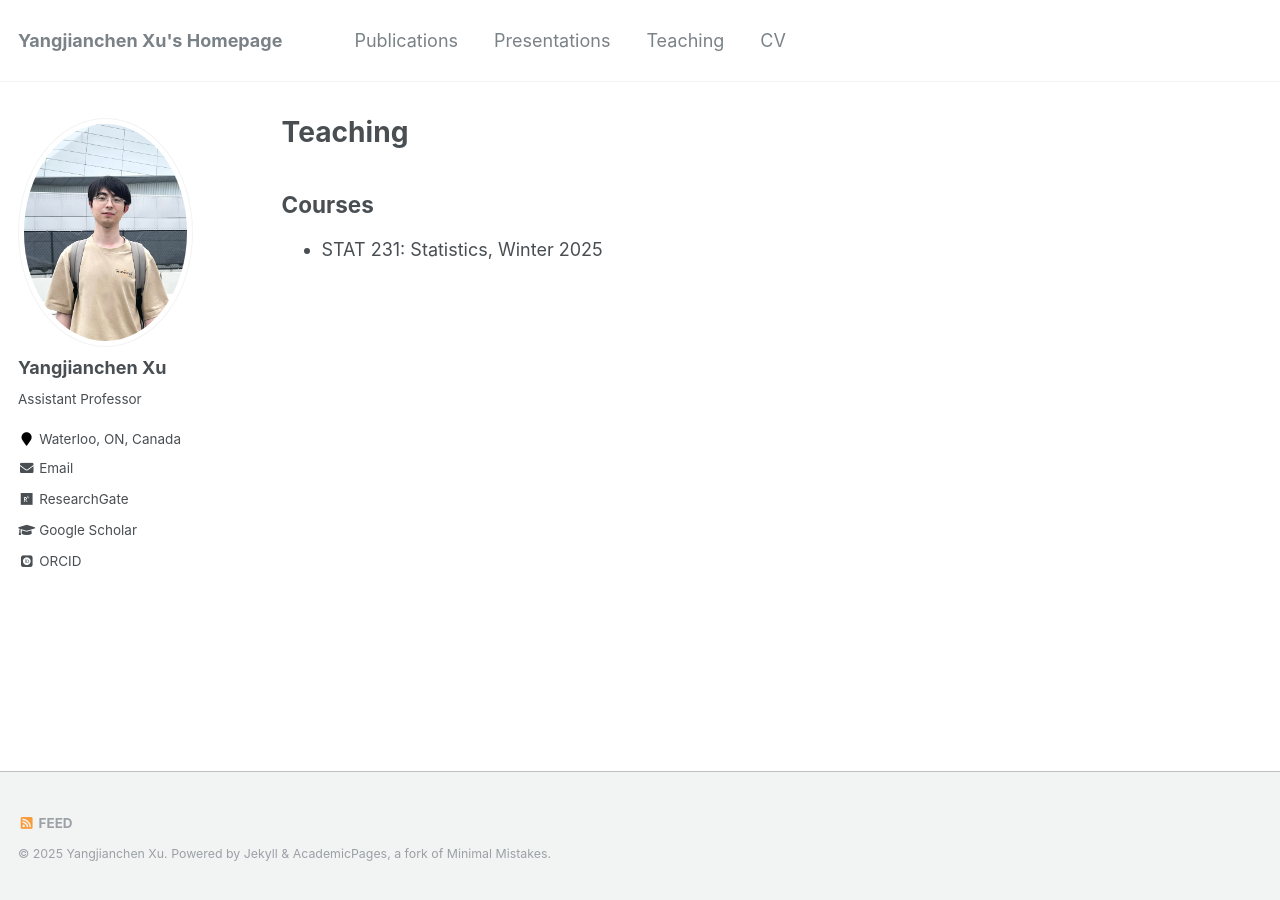
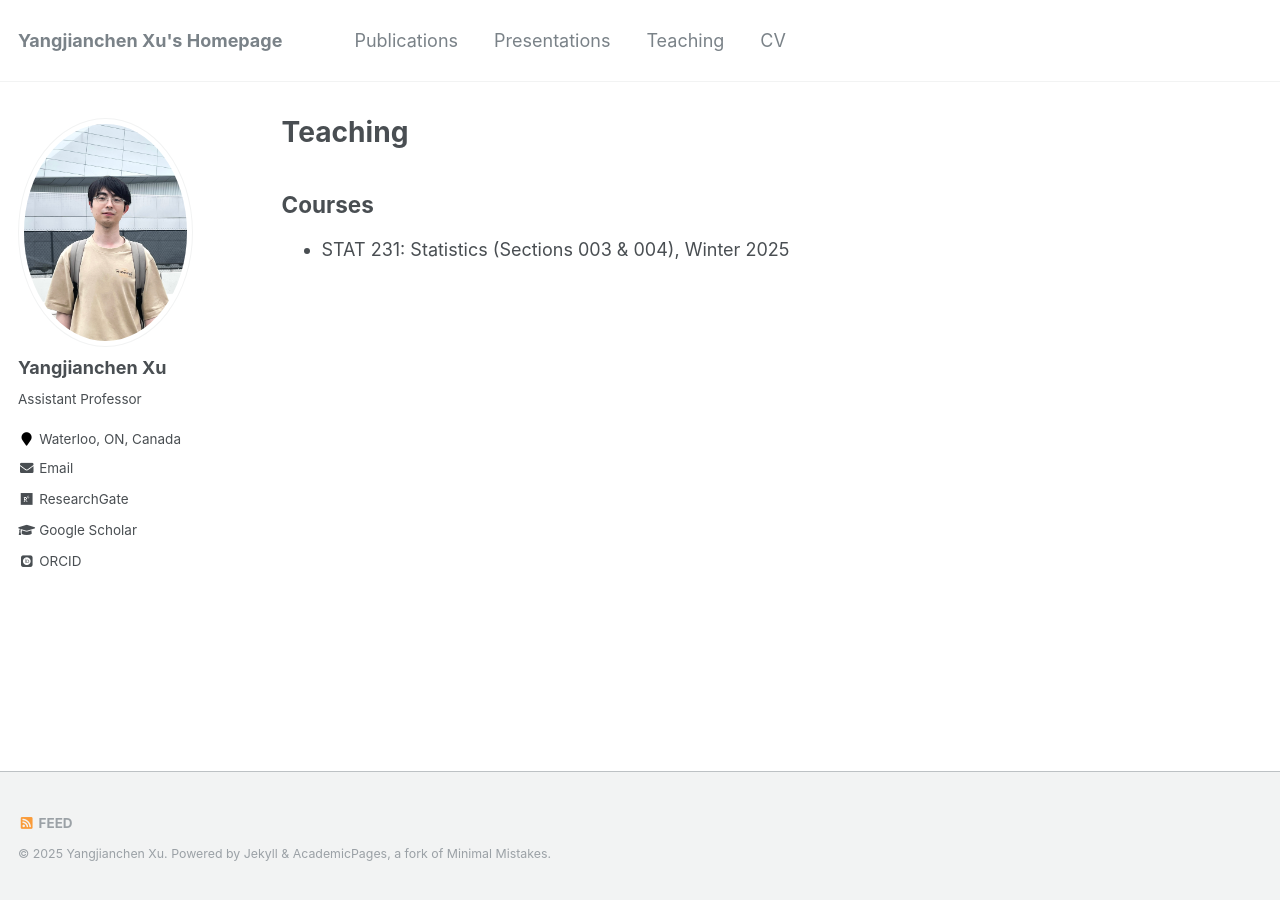
Before and after one commit to yangjc-xu/yangjc-xu.github.io, a Jekyll site: the page built from _pages/teaching.md, in a window 1280 px wide. Built offline with Jekyll 4.4.1, drawn with Linux system fonts in a browser that asks for light colours; some web fonts are replaced.

Commit message:
Update teaching.md

```diff
--- a/_pages/teaching.md
+++ b/_pages/teaching.md
@@ -7,4 +7,4 @@ author_profile: true
 
 ## Courses
 
-  - STAT 231: Statistics, Winter 2025
+  - STAT 231: Statistics (Sections 003 & 004), Winter 2025
```
